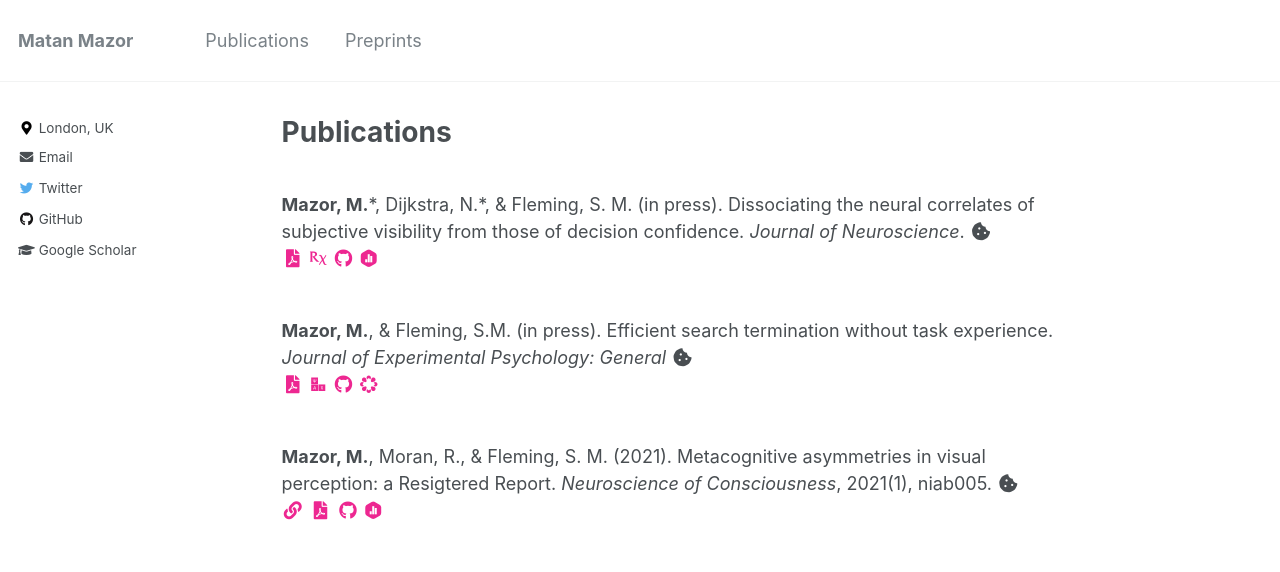
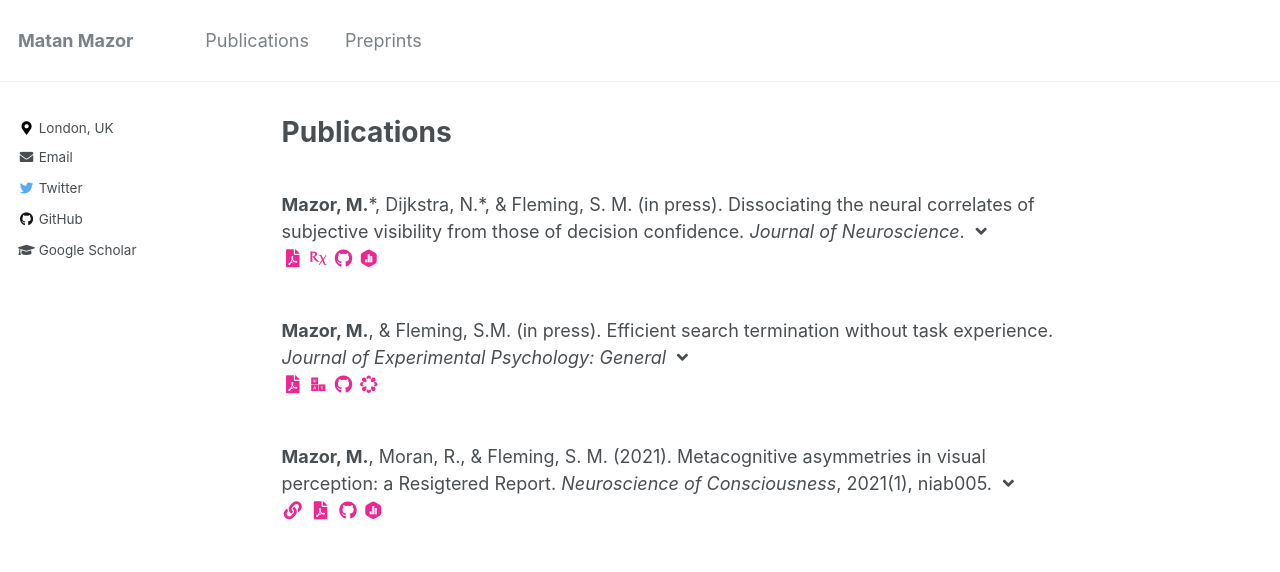
Before and after one commit to matanmazor/matanmazor.github.io, a Jekyll site: the page built from _pages/publications.md, in a window 1280 px wide. Shown: the top 572 px of the page. Built offline with Jekyll 4.4.1, drawn with Linux system fonts in a browser that asks for light colours; some web fonts are replaced.

Commit message:
extra point

```diff
--- a/_includes/archive-single.html
+++ b/_includes/archive-single.html
@@ -59,7 +59,7 @@
         {{ post.citation }}
       {% endif %}
 	  {% if post.summary_paragraph %}
-	  <i id ="show" class="fas fa-fw fa-cookie-bite zoom" aria-hidden="true" onclick="$(this).parent().find('#description').toggle(400)"></i>
+	  <i id ="show" class="fas fa-fw fa-angle-down zoom" aria-hidden="true" onclick="$(this).parent().find('#description').toggle(400)"></i>
 	  <div id="description" style="display: none;">
 	  <p class="archive__item-excerpt" itemprop="description">{{ post.summary_paragraph | markdownify }}</p>
 	  </div>
```
